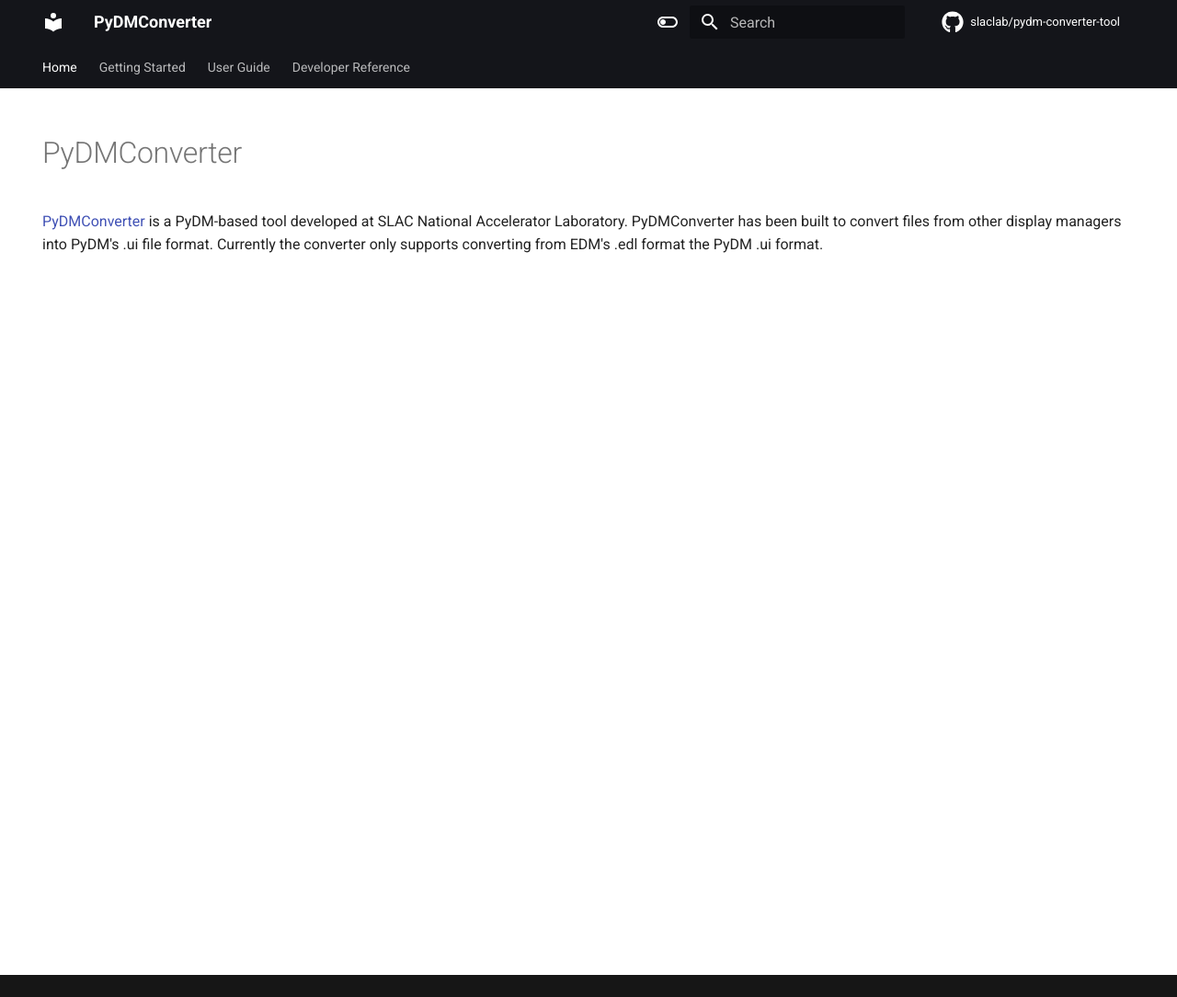
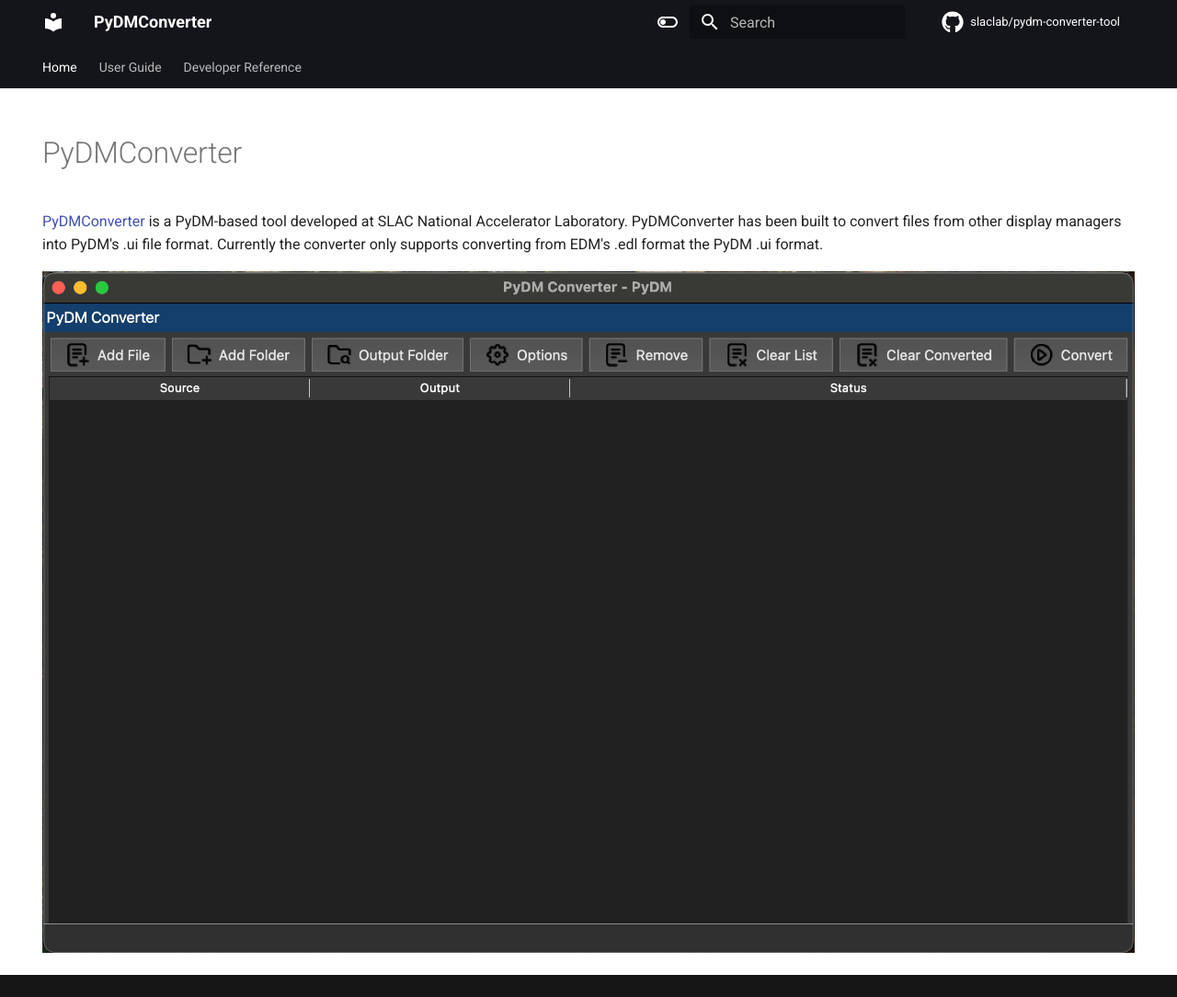
Before and after one commit to slaclab/pydm-converter-tool, an MkDocs documentation site: the page built from docs/index.md, in a window 1280 px wide and 1084 px high. Shown: the whole window at 92% size. Built offline with MkDocs 1.6.1 and Material for MkDocs 9.7.7, drawn with Linux system fonts in a browser that asks for light colours; comment, search, counter and statistics services are not loaded.

Commit message:
added an screenshot of the gui

```diff
--- a/docs/index.md
+++ b/docs/index.md
@@ -8,3 +8,7 @@
 # PyDMConverter
 
 [PyDMConverter](https://github.com/slaclab/pydm-converter-tool) is a PyDM-based tool developed at SLAC National Accelerator Laboratory. PyDMConverter has been built to convert files from other display managers into PyDM's .ui file format. Currently the converter only supports converting from EDM's .edl format the PyDM .ui format.
+
+<figure markdown="span">
+  ![Image of GUI](images/pydmconverter.png)
+</figure>
--- a/mkdocs.yml
+++ b/mkdocs.yml
@@ -4,8 +4,6 @@
 
 nav:
   - Home: index.md
-  - Getting Started:
-    - installation.md
   - User Guide:
     - user_guide.md
     - arguments.md
@@ -54,6 +52,7 @@
 markdown_extensions:
   - pymdownx.highlight
   - pymdownx.superfences
+  - md_in_html
 
 plugins:
   - search
```
Also changed, not shown: docs/images/pydmconverter.png (added).
